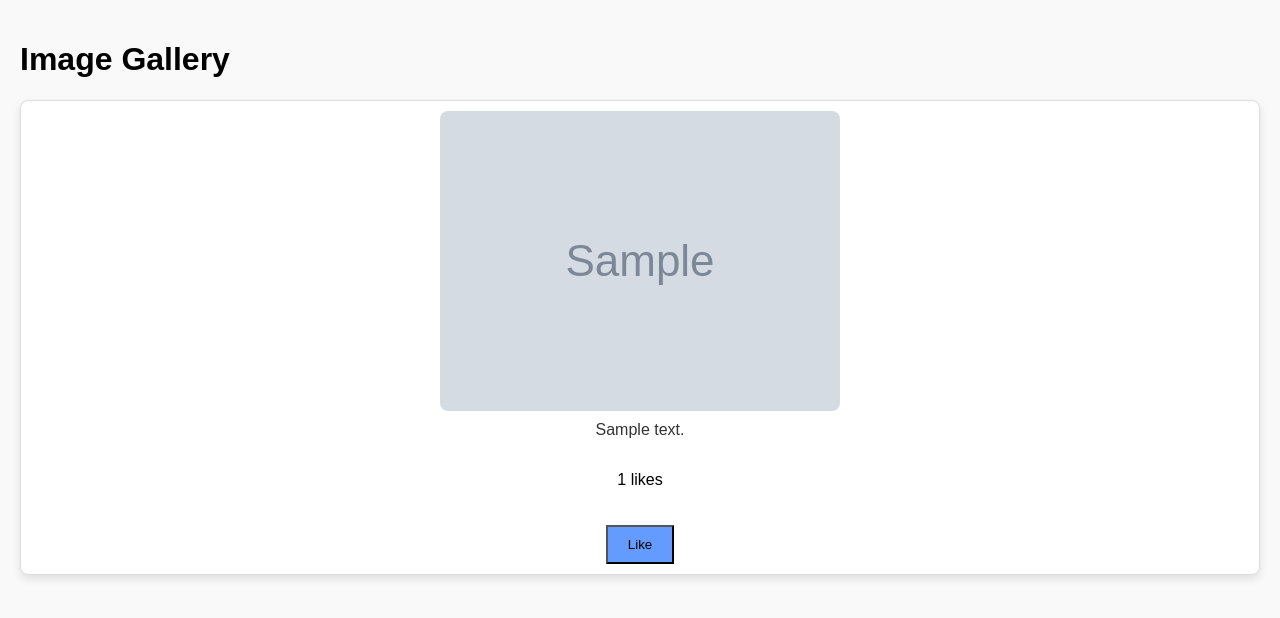
After one commit to PlexILIghT/djangoProject, a Django app: template djangoProject/images/templates/images.html in a window 1280 px wide. The commit adds this page. Shown: the top 618 px of the page. Run offline with Django 5.2, Linux system fonts and the light colour scheme; the template is opened without the code that fills it: most values are stand-ins (such as "Sample title", 1, 10 or a date in 2020); grey boxes marked "Sample" are stand-in pictures.

Commit message:
image gallery with ability to like images

```diff
--- a/djangoProject/images/models.py
+++ b/djangoProject/images/models.py
@@ -1,4 +1,7 @@
 from django.db import models
+from django.contrib.auth import get_user_model
+
+User = get_user_model()
 
 # Create your models here.
 
@@ -6,3 +9,4 @@ class Image(models.Model):
     text = models.TextField("Text", default="Insert description here", max_length=500)
     image = models.ImageField("Path", height_field=None,\
                               width_field=None, max_length=None)
+    liked_by = models.ManyToManyField(User, related_name="liked_images", blank=True)
--- /dev/null
+++ b/djangoProject/images/templates/images.html
@@ -0,0 +1,31 @@
+{% load static %}
+<!DOCTYPE html>
+<html lang="en">
+<head>
+    <meta charset="UTF-8">
+    <meta name="viewport" content="width=device-width, initial-scale=1.0">
+    <link rel="stylesheet" href="{% static 'css/images.css' %}">
+    <title>Images</title>
+</head>
+<body>
+    <h1>Image Gallery</h1>
+    <div class="gallery">
+        {% for image in images %}
+        <div class="image-container">
+            <img src="{{ image.image.url }}" alt="Image">
+            <p class="description">{{ image.text }}</p>
+            <p class="likes-count">{{ image.liked_by.count }} likes</p>
+
+            <form action="{% url 'like_image' image.id %}" method="POST" style="margin-top: 10px;">
+                {% csrf_token %}
+                {% if request.user in image.liked_by.all %}
+                    <button type="submit" class="like-button">Unlike</button>
+                {% else %}
+                    <button type="submit" class="like-button">Like</button>
+                {% endif %}
+            </form>
+        </div>
+        {% endfor %}
+    </div>
+</body>
+</html>
--- a/djangoProject/images/urls.py
+++ b/djangoProject/images/urls.py
@@ -2,8 +2,9 @@ from django.conf import settings
 from django.urls import path
 from django.conf.urls.static import static
 
-from images import views
+from .views import show_image, like_image
 
 urlpatterns = [
-    path('', views.show_image),
+    path('', show_image, name='show_images'),
+    path('like/<int:image_id>/', like_image, name='like_image'),
 ]
--- /dev/null
+++ b/djangoProject/static/css/images.css
@@ -0,0 +1,41 @@
+body {
+    font-family: Arial, sans-serif;
+    background-color: #f9f9f9;
+    margin: 0;
+    padding: 20px;
+}
+
+.image-container {
+    display: flex;
+    flex-direction: column;
+    align-items: center;
+    margin-bottom: 20px;
+    border: 1px solid #ddd;
+    border-radius: 8px;
+    background-color: #fff;
+    padding: 10px;
+    box-shadow: 0 4px 8px rgba(0, 0, 0, 0.1);
+}
+
+/* иизображения */
+.image-container img {
+    max-width: 100%;
+    height: auto;
+    max-height: 400px;
+    border-radius: 8px;
+}
+
+/* текст */
+.image-container .description {
+    margin-top: 10px;
+    font-size: 16px;
+    text-align: center;
+    color: #333;
+}
+
+/* кнопки */
+.image-container .like-button {
+    margin-top: 10px;
+    padding: 10px 20px;
+    background-color: rgb(100, 155, 255)
+}
--- a/djangoProject/user/views.py
+++ b/djangoProject/user/views.py
@@ -5,6 +5,7 @@ from django.contrib import messages
 from .forms import CustomUserCreationForm
 from django.contrib.auth.forms import AuthenticationForm
 import json
+from images.models import Image
 # Create your views here.
 
 def register_view(request):
@@ -40,7 +41,10 @@ def profile_view(request):
         user.save()
         messages.success(request, 'Profile updated successfully.')
         return redirect('profile')
-    return render(request, 'profile.html', {'user': request.user})
+
+    liked_images = Image.objects.filter(liked_by=request.user)  # Получаем лайкнутые картинки
+    return render(request, 'profile.html', {'user': request.user, 'liked_images': liked_images})
+
 
 @decorators.login_required
 def delete_user_view(request):
```
Also changed, not shown: djangoProject/images/views.py (+18 -2 lines), djangoProject/user/templates/profile.html (+49 -7 lines), README.md, djangoProject/images/migrations/0007_image_liked_by.py (added).
